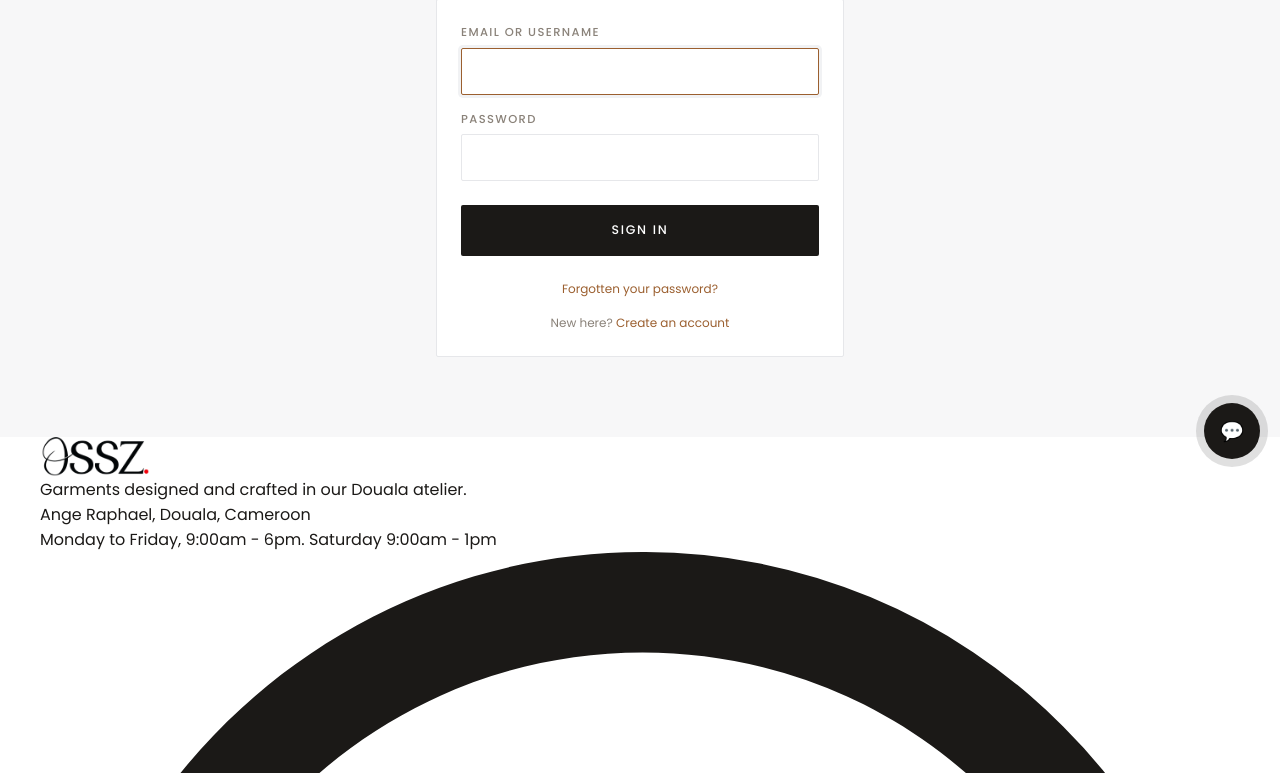
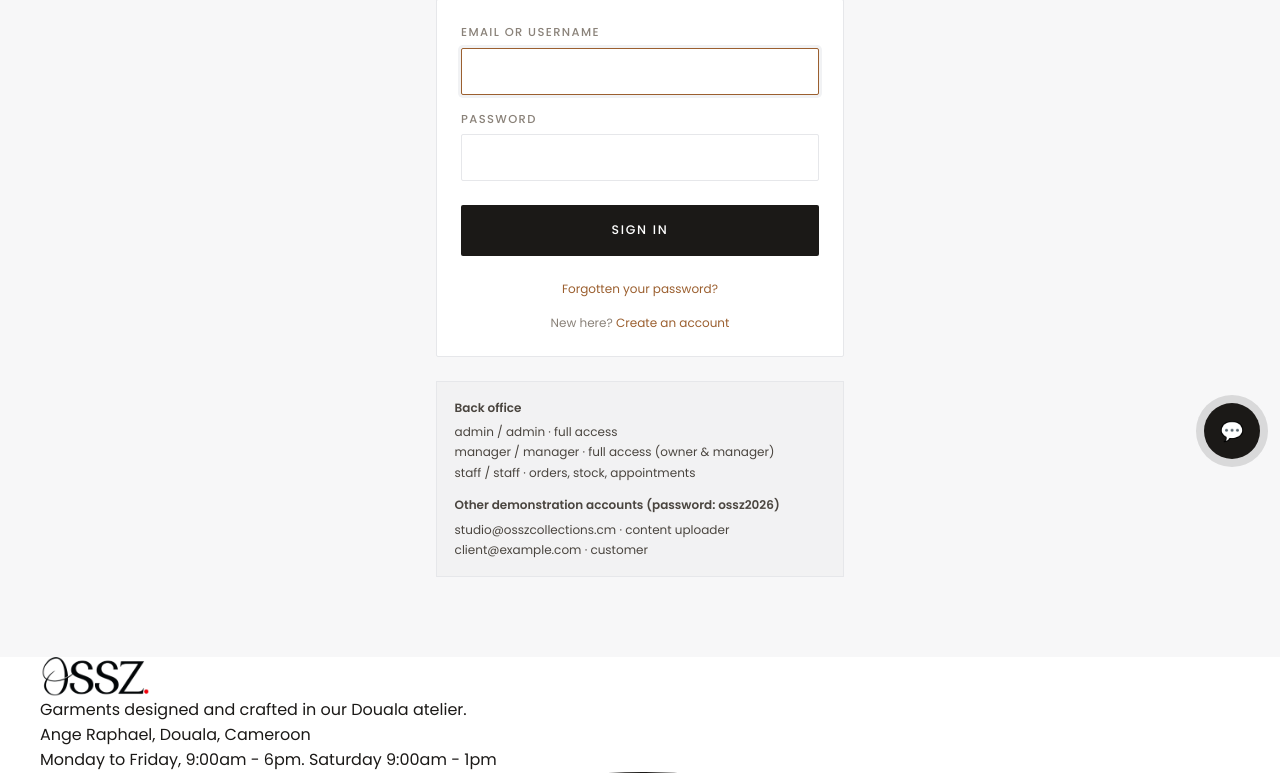
Before and after one commit to membaherve-cyber/ossz-laravel-2026-11-25, a Laravel app: page /login in a window 1280 px wide. Shown: the part 321-1094 px from the top of the page. Run offline with Laravel 12, Linux system fonts and the light colour scheme; data comes from the database, SQL or seed files in the repository; some libraries are stand-ins or nearby versions.

Commit message:
Login page: back-office credentials box (parity with preview panel) + CI deploy to Namecheap
- resources/views/auth/login.blade.php: same back-office reference logins as the
  Next.js login page (admin/admin, manager/manager, staff/staff, ossz2026 demos)
- root .htaccess: the production cPanel rewrite map (docroot -> public/)
- .github/workflows/deploy.yml: lftp upload-only mirror to public_html on push,
  never deletes, excludes bootstrap/cache, vendor, storage, local sqlite

```diff
--- a/resources/views/auth/login.blade.php
+++ b/resources/views/auth/login.blade.php
@@ -75,5 +75,17 @@
             </p>
         </form>
     </div>
+
+    {{-- Back-office credentials hint — mirrors the Next.js login page so both
+         versions show the same reference logins. --}}
+    <div style="margin-top:1.5rem;border:1px solid var(--line);background:rgba(0,0,0,.02);padding:1rem 1.1rem;font-size:.75rem;line-height:1.7;color:var(--ink-soft, var(--muted, #555));">
+        <p style="margin:0;font-weight:600;">{{ is_fr() ? 'Back office' : 'Back office' }}</p>
+        <p style="margin:.25rem 0 0;">admin / admin · {{ is_fr() ? 'accès complet' : 'full access' }}</p>
+        <p style="margin:0;">manager / manager · {{ is_fr() ? 'accès complet' : 'full access' }} (owner &amp; manager)</p>
+        <p style="margin:0;">staff / staff · {{ is_fr() ? 'commandes, stock, rendez-vous' : 'orders, stock, appointments' }}</p>
+        <p style="margin:.75rem 0 0;font-weight:600;">{{ is_fr() ? 'Autres comptes de démonstration (mot de passe : ossz2026)' : 'Other demonstration accounts (password: ossz2026)' }}</p>
+        <p style="margin:.25rem 0 0;">studio@osszcollections.cm · content uploader</p>
+        <p style="margin:0;">client@example.com · customer</p>
+    </div>
 </div>
 @endsection
```
Also changed, not shown: .github/workflows/deploy.yml (added), 1 other file.
